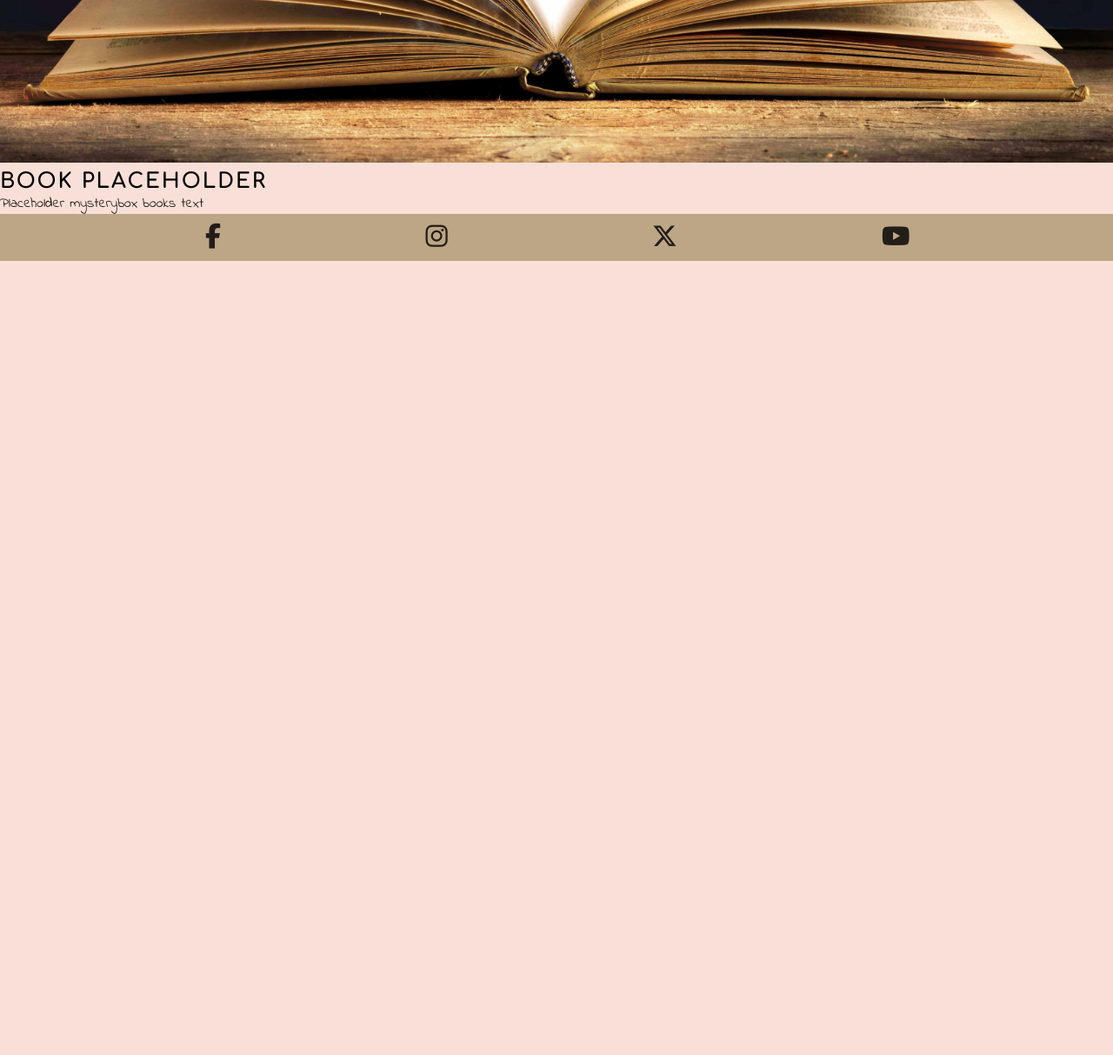
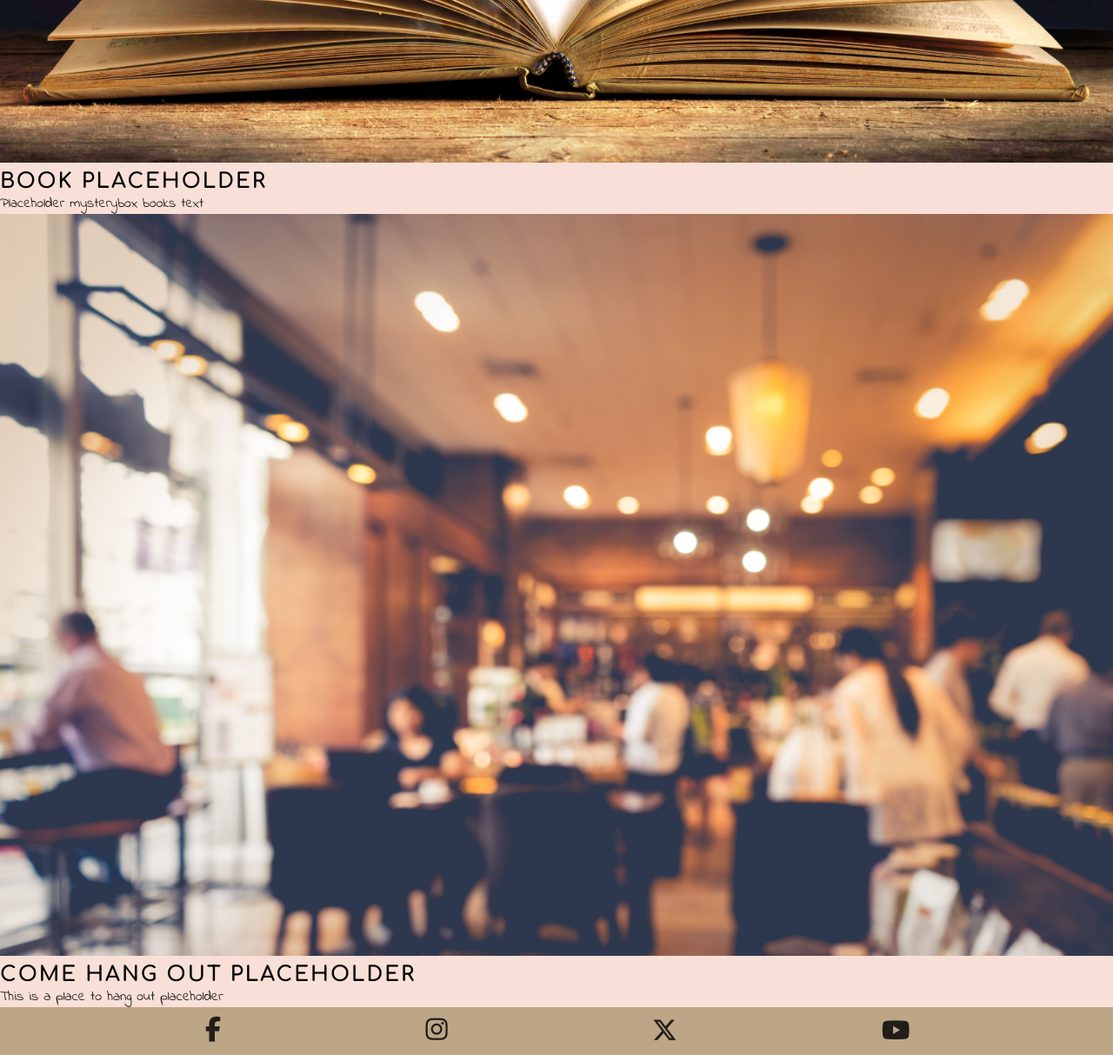
Before and after one commit to miranord/book-baristas, a plain HTML site: page index.html in a window 1280 px wide. Shown: the part 2244-3457 px from the top of the page at 87% size. Before the commit the page ends 2544 px from the top, so only its background shows below. Drawn offline with Linux system fonts and the light colour scheme.

Commit message:
Added last section of home page

```diff
--- a/assets/css/style.css
+++ b/assets/css/style.css
@@ -114,6 +114,11 @@ main {
     height: auto;
 }
 
+#cafe {
+    max-width: 100%;
+    height: auto;
+}
+
 /* Footer */
 #social-media {
    text-align: center;
--- a/index.html
+++ b/index.html
@@ -94,6 +94,15 @@
             </div>
         </section>
 
+        <!-- Last section: Hang out -->
+        <section>
+            <img src="assets/images/shutterstock_364151948-min.jpg" alt="Blurred picture of inside of Book Baristas" id="cafe">
+            <div>
+                <h2>Come hang out placeholder</h2>
+                <p>This is a place to hang out placeholder</p>
+            </div>
+        </section>
+
     </main>
 
     <!-- Footer -->
```
Also changed, not shown: assets/images/shutterstock_364151948-min.jpg (added).
